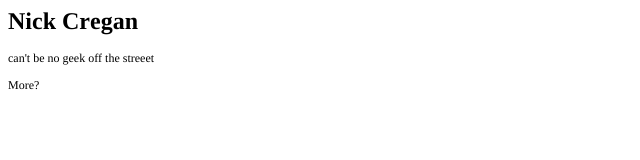
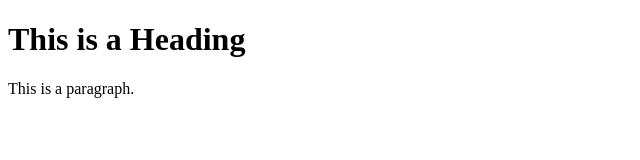
Before and after one commit to ncregan/ncregan.github.io, a plain HTML site: page index.html in a window 1280 px wide. Shown: the whole page, without its empty margins (0-640 px from the left). Drawn offline with Linux system fonts and the light colour scheme.

Commit message:
Update index.html

```diff
--- a/index.html
+++ b/index.html
@@ -1,19 +1,10 @@
-<!DOCTYPE html PUBLIC "-//W3C//DTD HTML 4.01//EN" "http://www.w3.org/TR/html4/strict.dtd">
+<!DOCTYPE html>
 <html>
 <head>
-  <meta http-equiv="Content-Type" content="text/html; charset=utf-8">
-  <meta http-equiv="Content-Style-Type" content="text/css">
-  <title></title>
-  <meta name="Generator" content="Cocoa HTML Writer">
-  <meta name="CocoaVersion" content="2022.7">
-  <style type="text/css">
-    p.p2 {margin: 0.0px 0.0px 12.0px 0.0px; font: 12.0px Times; color: #000000; -webkit-text-stroke: #000000}
-    span.s1 {font-kerning: none}
-  </style>
+<title>Page Title</title>
 </head>
 <body>
-<h1 style="margin: 0.0px 0.0px 16.1px 0.0px; font: 24.0px Times; color: #000000; -webkit-text-stroke: #000000"><span class="s1"><b>Nick Cregan</b></span></h1>
-<p class="p2"><span class="s1">can't be no geek off the streeet</span></p>
-<p class="p2"><span class="s1">More?</span></p>
+<h1>This is a Heading</h1>
+<p>This is a paragraph.</p>
 </body>
 </html>
```
